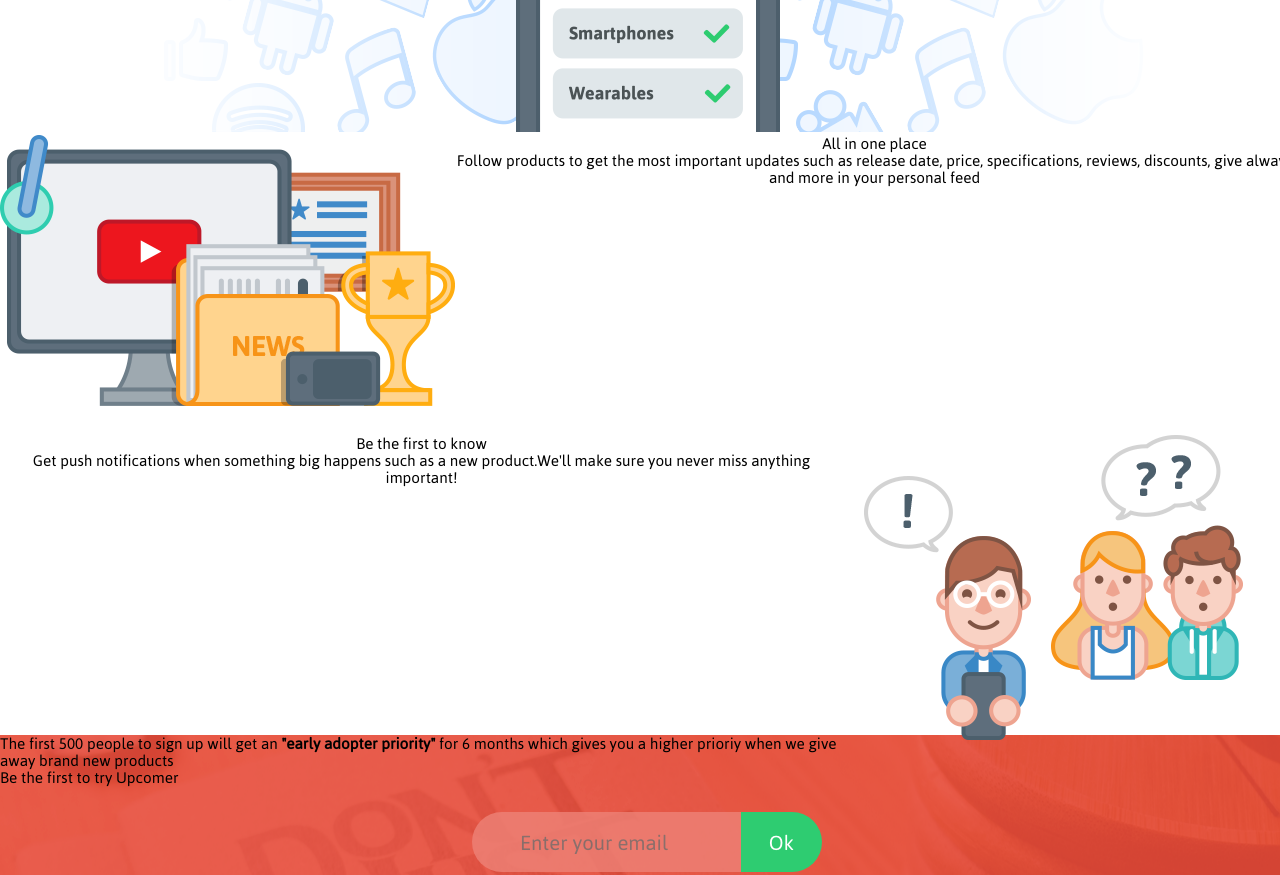
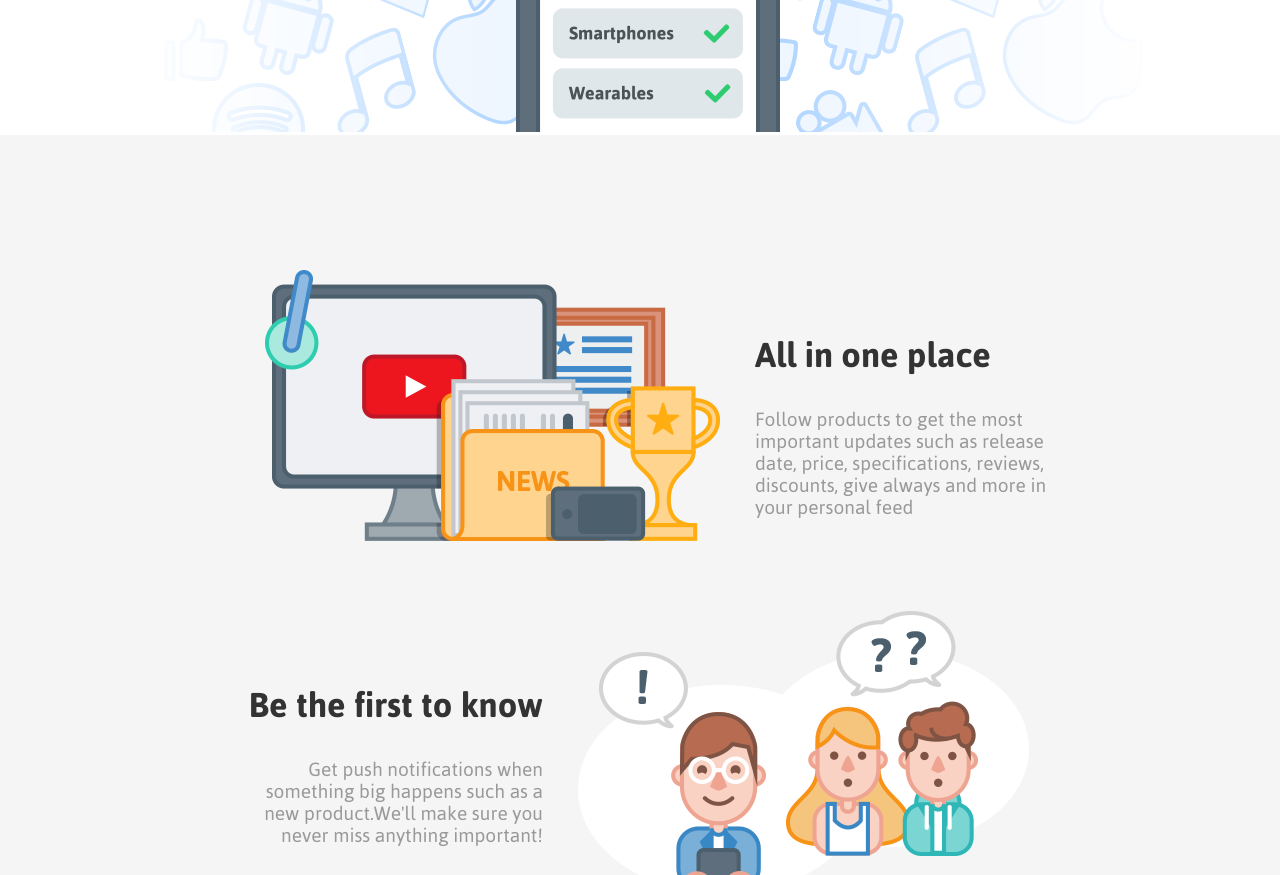
Before and after one commit to vishnuvijayasankar/upcomer, a plain HTML site: page views/index.html in a window 1280 px wide. Shown: the part 1180-2055 px from the top of the page. Drawn offline with Linux system fonts and the light colour scheme.

Commit message:
section 3 done

```diff
--- a/resources/css/home.css
+++ b/resources/css/home.css
@@ -189,13 +189,23 @@ input[value] {
 }
 #section-3{
 	text-align: center;
+	padding: 230px;
+	padding-top: 100px;
+	background-color: #F5F5F5;
+
+}
+#maincontent-1{
+	text-align: left;
+	padding-top: 100px;
 
 }
 #section-3image1{
 	float: left;
+		margin: 35px;
 }
 #section-3image2{
 	float: right;
+	margin: 35px;
 }
 #section-3content1{
 height: 300px;
@@ -203,3 +213,25 @@ height: 300px;
 #section-3content2{
 height: 300px;
 }
+.content_h1 {
+    font-family: 'Asap-Bold';
+    font-size: 36px;
+    color: #333;
+}
+.section-3content {
+    font-family: 'Asap-Regular';
+    font-size: 20px;
+    color: #999;
+    padding: 0;
+    padding-top: 4%;
+}
+.content_h2 {
+    font-family: 'Asap-Bold';
+    font-size: 36px;
+    color: #333;
+    padding-top: 18%;
+}
+#maincontent-2{
+	text-align: right;
+
+}
--- a/views/index.html
+++ b/views/index.html
@@ -90,10 +90,10 @@
 					<div id="section-3content2">
 					<img id="section-3image2" src="images/illustration2.png">
 						<div id="maincontent-2">
-							<div class="content_h1">
+							<div class="content_h2">
 								Be the first to know
 							</div>
-							<div class="section-3content">
+							<div id="maincontent-2" class="section-3content">
 								Get push notifications when something big happens such as a new product.We'll make sure you never miss anything important!
 							</div>
 						</div>
```
